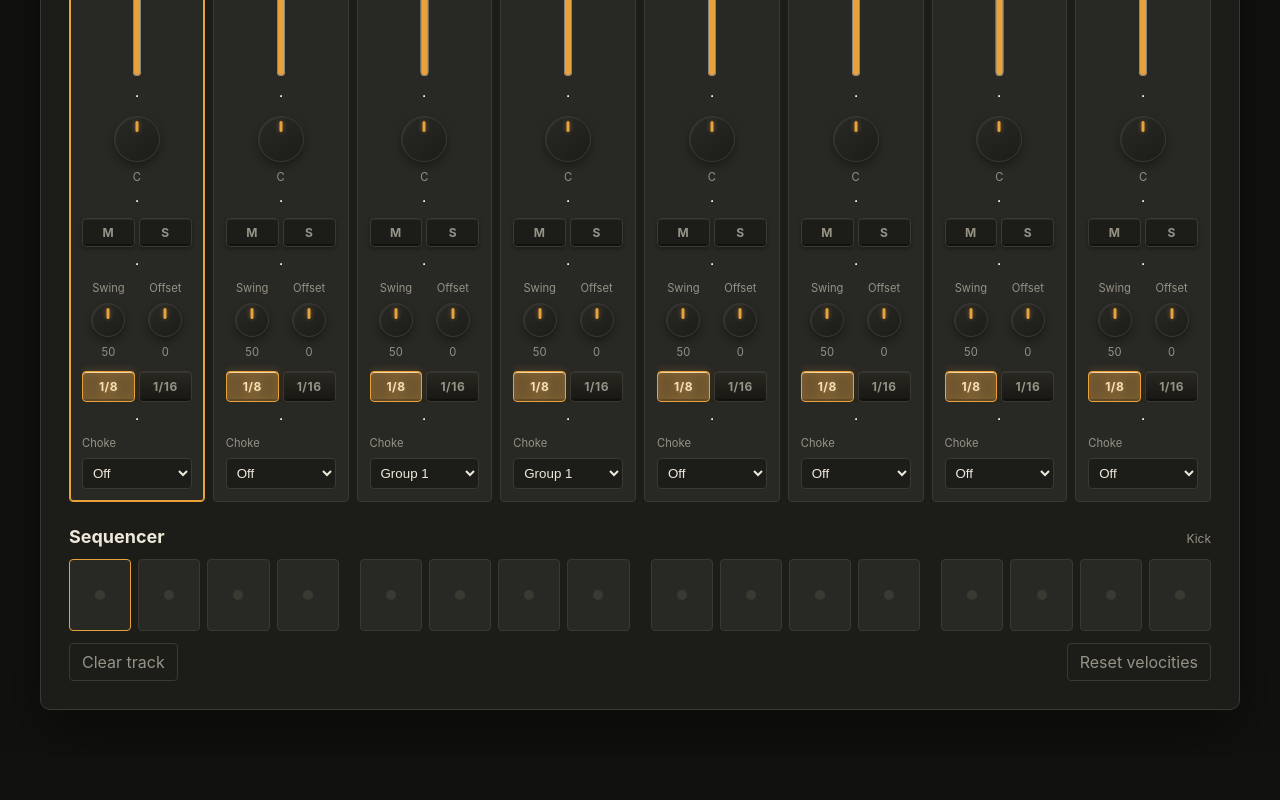
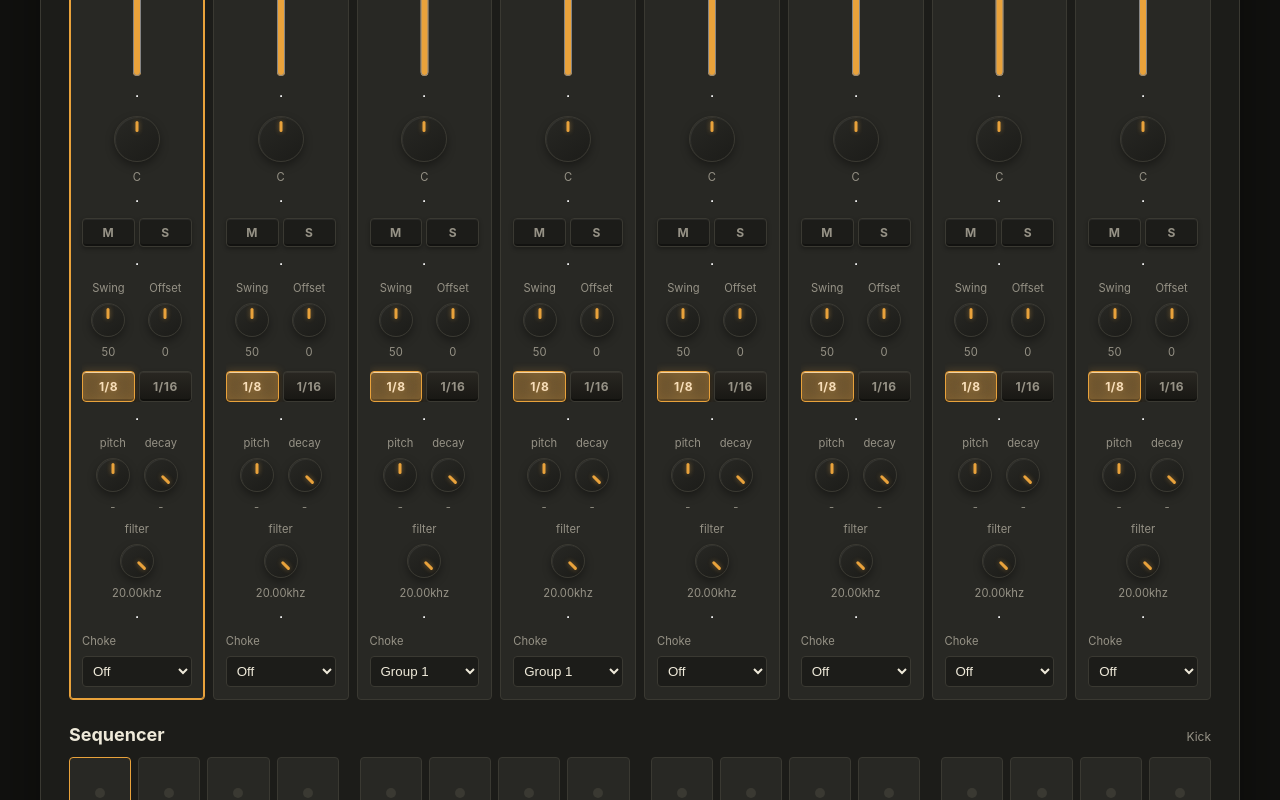
Before and after one commit to jpweijers/groovuebox, a Vue app: page / in a window 1280 px wide. Shown: the part 434-1234 px from the top of the page. Before the commit the page ends 1192 px from the top, so only its background shows below. Built offline with nearby package versions, Linux system fonts and the light colour scheme.

Commit message:
feat: adjust effects

```diff
--- /dev/null
+++ b/src/components/Effects.vue
@@ -0,0 +1,76 @@
+<script lang="ts" setup>
+import type { Track } from '@/domain/track.interface.ts'
+import RotaryKnob from '@/components/RotaryKnob.vue'
+import { useGroovebox } from '@/composables/useGroovebox.ts'
+
+defineProps<{ track: Track }>()
+
+const { setTrackPitch, setTrackDecay, setTrackFilter } = useGroovebox()
+
+function formatPitch(pitch: number): string {
+  if (pitch === 0) return '-'
+  return `${pitch}st`
+}
+
+function formatDecay(decay: number): string {
+  if (decay < 1000) {
+    return `${decay}ms`
+  }
+  if (decay < 2000) {
+    return `${Number(decay / 1000).toFixed(2)}s`
+  }
+  return `-`
+}
+
+function formatFilter(filter: number): string {
+  if (filter < 1000) {
+    return `${filter}hz`
+  }
+
+  return `${Number(filter / 1000).toFixed(2)}khz`
+}
+</script>
+
+<template>
+  <div class="effects">
+    <RotaryKnob
+      :model-value="track.pitch"
+      :min="-12"
+      :max="12"
+      :default-value="0"
+      :size="40"
+      :format-value="formatPitch"
+      label="pitch"
+      @update:model-value="(pitch) => setTrackPitch(track.id, pitch)"
+    />
+    <RotaryKnob
+      :model-value="track.decay"
+      :min="10"
+      :max="2000"
+      :default-value="2000"
+      :size="40"
+      label="decay"
+      :format-value="formatDecay"
+      @update:model-value="(decay) => setTrackDecay(track.id, decay)"
+    />
+    <RotaryKnob
+      :model-value="track.filter"
+      :min="200"
+      :max="20_000"
+      :size="40"
+      :default-value="20_000"
+      :format-value="formatFilter"
+      label="filter"
+      @update:model-value="(filter) => setTrackFilter(track.id, filter)"
+    />
+  </div>
+</template>
+
+<style scoped>
+.effects {
+  display: flex;
+  flex-flow: wrap;
+  justify-content: center;
+  gap: 8px;
+}
+</style>
--- a/src/components/MixerChannel.vue
+++ b/src/components/MixerChannel.vue
@@ -5,6 +5,7 @@ import { useGroovebox } from '@/composables/useGroovebox.ts'
 import RotaryKnob from '@/components/RotaryKnob.vue'
 import TrackTiming from '@/components/TrackTiming.vue'
 import Switch from '@/components/Switch.vue'
+import Effects from '@/components/Effects.vue'
 
 const { track, selected } = defineProps<{ track: Track; selected: boolean }>()
 
@@ -81,6 +82,10 @@ function formatPan() {
     <hr />
 
     <TrackTiming :track="track" />
+
+    <hr />
+
+    <Effects :track="track" />
 
     <hr />
 
--- a/src/composables/useGroovebox.ts
+++ b/src/composables/useGroovebox.ts
@@ -18,6 +18,9 @@ for (const track of persistedState.value.tracks) {
   track.swing ??= 50
   track.swingDivision ??= 8
   track.offset ??= 0
+  track.pitch ??= 0
+  track.decay ??= 2_000
+  track.filter ??= 20_000
 }
 
 const state = computed<GrooveBoxState>(() => ({ ...persistedState.value, ...runtimeState.value }))
@@ -190,6 +193,27 @@ export function useGroovebox() {
     }
   }
 
+  function setTrackPitch(id: string, pitch: number): void {
+    const track = findTrack(id)
+    if (track) {
+      track.pitch = pitch
+    }
+  }
+
+  function setTrackDecay(id: string, decay: number): void {
+    const track = findTrack(id)
+    if (track) {
+      track.decay = decay
+    }
+  }
+
+  function setTrackFilter(id: string, filter: number): void {
+    const track = findTrack(id)
+    if (track) {
+      track.filter = filter
+    }
+  }
+
   function _syncAudibleTracks(): void {
     for (const track of persistedState.value.tracks) {
       audioEngine.setTrackMute(track.id, !_isTrackAudible(track))
@@ -223,5 +247,8 @@ export function useGroovebox() {
     setTrackSwing,
     setTrackOffset,
     setTrackSwingDivision,
+    setTrackPitch,
+    setTrackDecay,
+    setTrackFilter,
   }
 }
--- a/src/domain/create.ts
+++ b/src/domain/create.ts
@@ -40,5 +40,8 @@ function createTrack({ name, url, chokeGroup }: CreateTrackInput): Track {
     steps: Array.from({ length: 16 }, () => ({ active: false, velocity: 1 })),
     chokeGroup: chokeGroup ?? null,
     muted: false,
+    decay: 2000,
+    filter: 20_000,
+    pitch: 0,
   }
 }
--- a/src/domain/track.interface.ts
+++ b/src/domain/track.interface.ts
@@ -14,6 +14,9 @@ export interface Track {
   swing: number
   swingDivision: 8 | 16
   offset: number
+  pitch: number
+  filter: number
+  decay: number
   steps: Step[]
   chokeGroup: ChokeGroup | null
   muted: boolean
```
